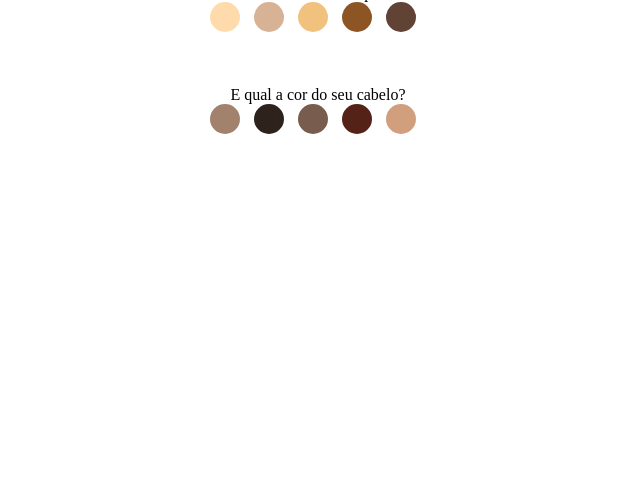
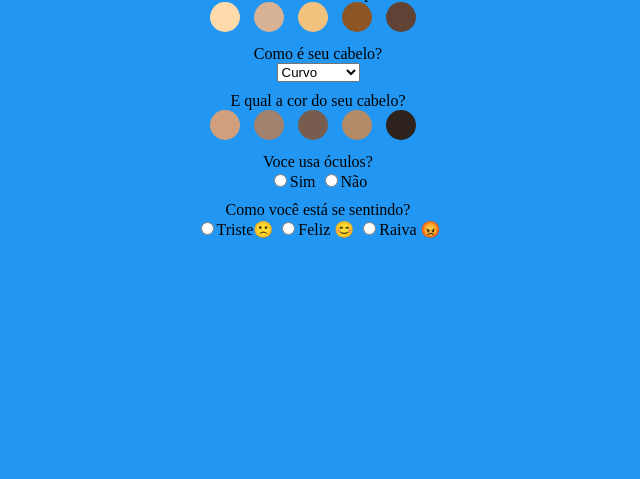
Before and after one commit to Caio2909/Emocionalmente, a PHP site: page /logado.php in a window 1280 px wide. Shown: the part 241-720 px from the top of the page, without its empty margins (322-962 px from the left). Run offline with PHP 8.4, Linux system fonts and the light colour scheme.

Commit message:
Add files via upload

```diff
--- a/criarAvatar.js
+++ b/criarAvatar.js
@@ -1,15 +1,59 @@
+sombrancelhas = ["sadConcerned", "default", "angry"]
+olhos = ["cry", "default", "squint"] // 0 - triste 1 - normal 2 - raiva
+boca = ["screamOpen", "default", "grimace"]
+
 const avatar = document.getElementById('avatar');
 const skinButtons = document.querySelectorAll('.skinCorButton');
 const hairButtons = document.querySelectorAll('.hairCorButton');
-const hairColor = document.getElementById('hairCor');
-let selectedSkinColor = 'ffdbac';
+const usaOculos = document.querySelectorAll('.oculosInput')
+const sentimento = document.querySelectorAll('.sentimentoInput')
+const hairType = document.getElementById('hairType');
+
+let selectedSkinColor = 'ffdbac'
 let selectedHairColor = 'a2826D'
+let selectedOculos = ''
+let selectedSentimento = 1
+let booleanOculos = 0
+let selectedHairType = "curvy"
+
 function updateAvatar() {
-    const link = `https://api.dicebear.com/9.x/avataaars/svg?skinColor=${selectedSkinColor}&hairColor=${selectedHairColor}`;
+    const link = `https://api.dicebear.com/9.x/avataaars/svg?accessories=
+${selectedOculos}
+&hairColor=${selectedHairColor}
+&skinColor=${selectedSkinColor}
+&mouth=${boca[selectedSentimento]}
+&eyes=${olhos[selectedSentimento]}
+&accessoriesProbability=${booleanOculos}&accessoriesColor=262e33
+&eyebrows=${sombrancelhas[selectedSentimento]}
+&top=${selectedHairType}`;
     avatar.src = link;
 }
 
-// Adiciona evento de clique a cada botão de cor da pele
+hairType.addEventListener('change', (event) => {
+    selectedHairType = event.target.value;
+    updateAvatar();
+});
+
+sentimento.forEach(input => {
+    input.addEventListener('click', (event) => {
+        selectedSentimento = event.target.value;
+        updateAvatar();
+    })
+})
+
+usaOculos.forEach(input => {
+    input.addEventListener('click', (event) => {
+        selectedOculos = event.target.value;
+        if (selectedOculos == ''){
+            booleanOculos = 0
+        }
+        else{
+            booleanOculos = 100
+        }
+        updateAvatar();
+    })
+})
+
 skinButtons.forEach(button => {
     button.addEventListener('click', (event) => {
         selectedSkinColor = event.target.value;
@@ -22,5 +66,5 @@ hairButtons.forEach(button =>{
         updateAvatar();
     });
 });
-// Inicializa o avatar na carga da página
+
 window.onload = updateAvatar;
--- a/logado.php
+++ b/logado.php
@@ -11,26 +11,48 @@
     <img height="200px" id="avatar" />
   </div>
 
-  <div id="colorButtons">
+  <div id="colorButtons"><!-- Pele -->
     <label for="skinColorSelect">Escolha sua cor de pele:</label><br>
-    <button class="skinCorButton colorButton" value="ffdbac" style="background-color:#ffdbac;"></button>
-    <button class="skinCorButton colorButton" value="d8b294" style="background-color:#d8b294;"></button>
-    <button class="skinCorButton colorButton" value="f1c27d" style="background-color:#f1c27d;"></button>
-    <button class="skinCorButton colorButton" value="8d5524" style="background-color:#8d5524;"></button>
-    <button class="skinCorButton colorButton" value="614335" style="background-color:#614335;"></button>
+    <button type="button" class="skinCorButton colorButton" value="ffdbac" style="background-color:#ffdbac;"></button>
+    <button type="button" class="skinCorButton colorButton" value="d8b294" style="background-color:#d8b294;"></button>
+    <button type="button" class="skinCorButton colorButton" value="f1c27d" style="background-color:#f1c27d;"></button>
+    <button type="button" class="skinCorButton colorButton" value="8d5524" style="background-color:#8d5524;"></button>
+    <button type="button" class="skinCorButton colorButton" value="614335" style="background-color:#614335;"></button>
   </div>
 
-  <br><br>
-
-  <div id="colorButtons">
-    <label for="hairColorSelect">E qual a cor do seu cabelo?</label><br>
-    <button class="hairCorButton colorButton" value="a2826D" style="background-color:#a2826D;"></button>
-    <button class="hairCorButton colorButton" value="2D221C" style="background-color:#2D221C;"></button>
-    <button class="hairCorButton colorButton" value="785C4E" style="background-color:#785C4E;"></button>
-    <button class="hairCorButton colorButton" value="542217" style="background-color:#542217;"></button>
-    <button class="hairCorButton colorButton" value="D19F7E" style="background-color:#D19F7E;"></button>
+  <div id="colorButtons"><!-- Cabelo-->
+    <label for="hairTypeSelect">Como é seu cabelo?</label><br>
+    <select class="hairType" id="hairType">
+        <option value="curvy">Curvo</option>
+        <option value="curly">Cacheado</option>
+        <option value="longButNotTooLong">Médio</option>
+        <option value="straight02">Liso</option>
+    </select>
   </div>
 
+  <div id="colorButtons"><!-- Cor cabelo-->
+    <label for="hairColorSelect">E qual a cor do seu cabelo?</label><br>
+    <button type="button" class="hairCorButton colorButton" value="D19F7E" style="background-color:#D19F7E;"></button>
+    <button type="button" class="hairCorButton colorButton" value="a2826D" style="background-color:#a2826D;"></button>
+    <button type="button" class="hairCorButton colorButton" value="785C4E" style="background-color:#785C4E;"></button>
+    <button type="button" class="hairCorButton colorButton" value="b38b67" style="background-color:#b38b67;"></button>
+    <button type="button" class="hairCorButton colorButton" value="2D221C" style="background-color:#2D221C;"></button>
+  </div>
+
+  <div id="colorButtons"><!-- Oculos-->
+    <label for="oculos">Voce usa óculos?</label><br>
+    <input type="radio" id="oculos" value="prescription01" name="oculos" class="oculosInput">Sim
+    <input type="radio" id="oculos" value="" name="oculos" class="oculosInput">Não
+
+  </div>
+  <div id="colorButtons"><!-- Sentimento-->
+    <label for="sentimentos">Como você está se sentindo?</label><br>
+    <input type="radio" value="0" name="sentimento" class="sentimentoInput">Triste🙁
+    <input type="radio" value="1" name="sentimento" class="sentimentoInput">Feliz 😊
+    <input type="radio" value="2" name="sentimento" class="sentimentoInput">Raiva 😡
+
+
+  </div>
   <script src="criarAvatar.js"></script>
 </body>
 </html>
--- a/style.css
+++ b/style.css
@@ -11,6 +11,9 @@
     margin-bottom: 10px;
     text-align: center;
 }
+body{
+  background-color: #2196F3;
+}
   .skinCorButton:focus {
     outline: none;
   }
```
Also changed, not shown: other parts of style.css (+57 -0 lines).
